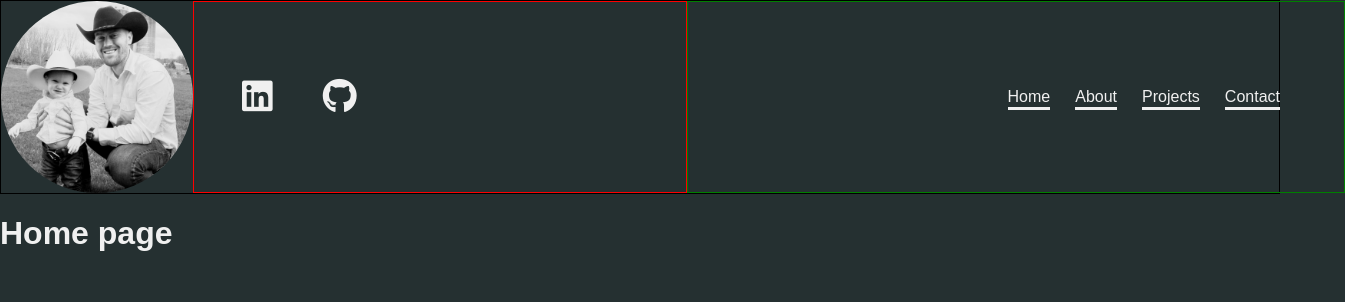
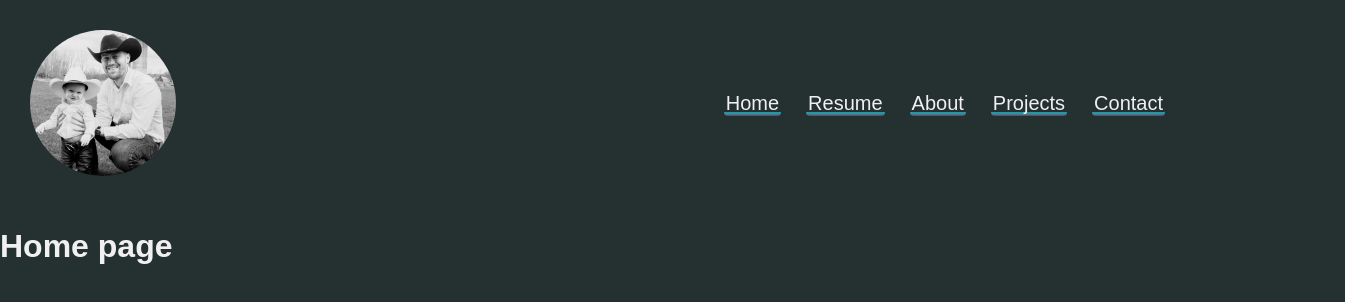
Before and after one commit to dthomas91/new-portfolio, a React (Create React App) app in the folder davids-portfolio/: page / in a window 1280 px wide. Shown: the top 302 px of the page, 1345 px wide, since content can reach past the window. Built offline with nearby package versions, Linux system fonts and the light colour scheme.

Commit message:
style added to links

```diff
--- a/davids-portfolio/src/App.css
+++ b/davids-portfolio/src/App.css
@@ -10,13 +10,13 @@ body {
 
 .me {
   border-radius: 50%;
-  width: 15%;
+  width: 12%;
 }
 
 .header {
-  border: 1px solid black;
   display: flex;
-  flex-direction: row;
+  padding: 30px;
+  align-items: center;
 }
 
 .header_icons {
@@ -27,7 +27,6 @@ body {
   padding-right: 25%;
   padding-left: 3%;
   gap: 30px;
-
 }
 
 i {
@@ -39,22 +38,40 @@ i {
 i:hover {
   color: red;
   font-size: 40px;
-
 }
 
 .header_links_wrapper {
-  border: 1px solid green;
   display: flex;
+  gap: 25px;
+  list-style: none;
   margin-left: auto;
-  padding-left: 25%;
-  padding-right: 5%;
-  gap: 25px;
-  align-items: center;
+  margin-right: 85px;
+}
+
+:root {
+  --mainColor:#2596a8;;
+  --secondColor: red;
 }
 
 .header_links {
   color: #f0f0f0;
+  font-size: 20px;
   text-decoration: none;
-  border-bottom: 3px solid #f0f0f0;
-  padding-bottom: 2px;
+  padding: 2px;
+  background: linear-gradient(
+    to bottom,
+    var(--mainColor) 50%,
+    var(--secondColor) 100%
+  );
+  background-position: 0 100%;
+  background-repeat: repeat-x;
+  background-size: 4px 4px;
+  transition: background-size .3s;
+  border-radius: 4px;
 }
+
+.header_links:hover {
+  background-size: 4px 50px;
+  color: white;
+  cursor: pointer;
+}
--- a/davids-portfolio/src/components/Header.js
+++ b/davids-portfolio/src/components/Header.js
@@ -4,8 +4,8 @@ const Header = () => {
   return (
     <>
       <div className="header">
-        <img className="me" src={require('../assets/me.jpg')}/>
-        <div className="header_icons">
+        <img className="me" src={require("../assets/me.jpg")} />
+        {/* <div className="header_icons">
           <a
             href="https://www.linkedin.com/in/david-thomas-856410166/"
             target="_blank"
@@ -13,11 +13,16 @@ const Header = () => {
             <i className="fa-brands fa-linkedin"></i>
           </a>
           <i className="fa-brands fa-github"></i>
-        </div>
+        </div> */}
         <div className="header_links_wrapper">
           <p>
             <a className="header_links" href="./">
               Home
+            </a>
+          </p>
+          <p>
+            <a className="header_links" href="./">
+              Resume
             </a>
           </p>
           <p>
```
